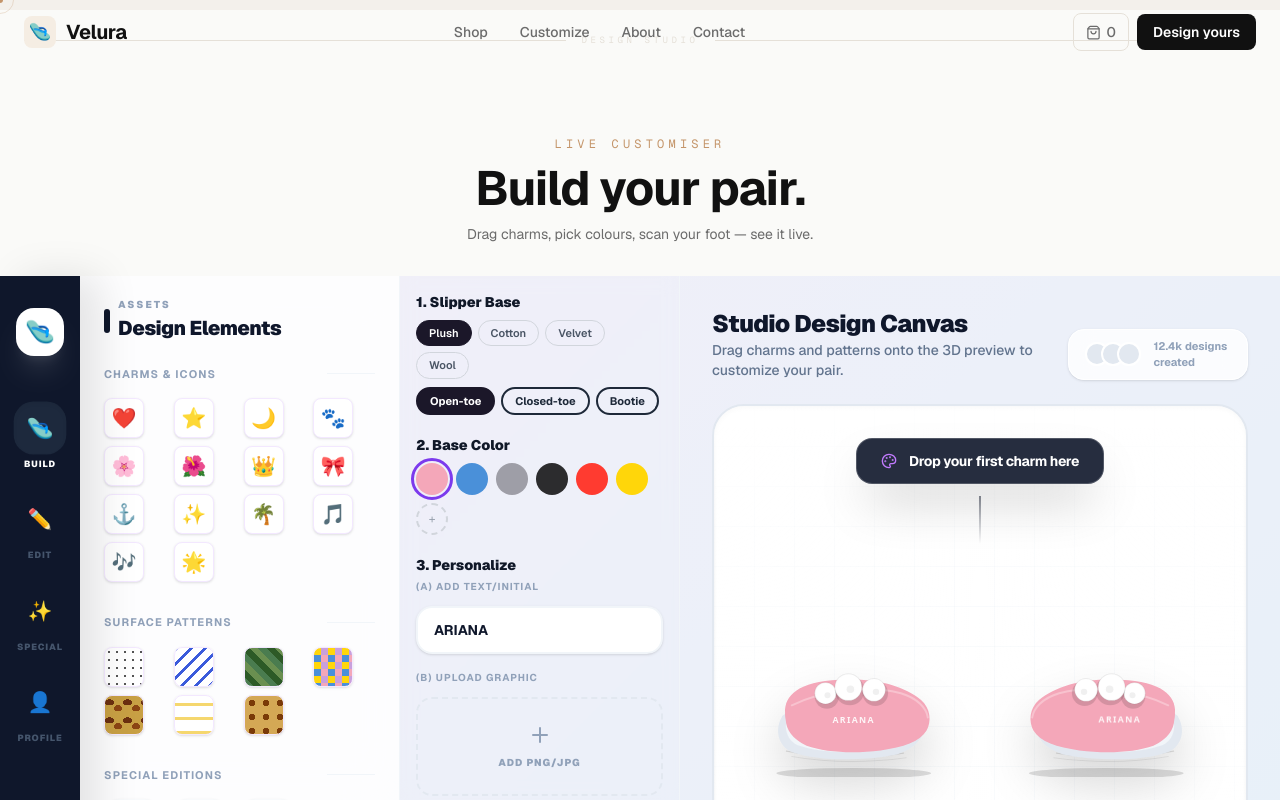
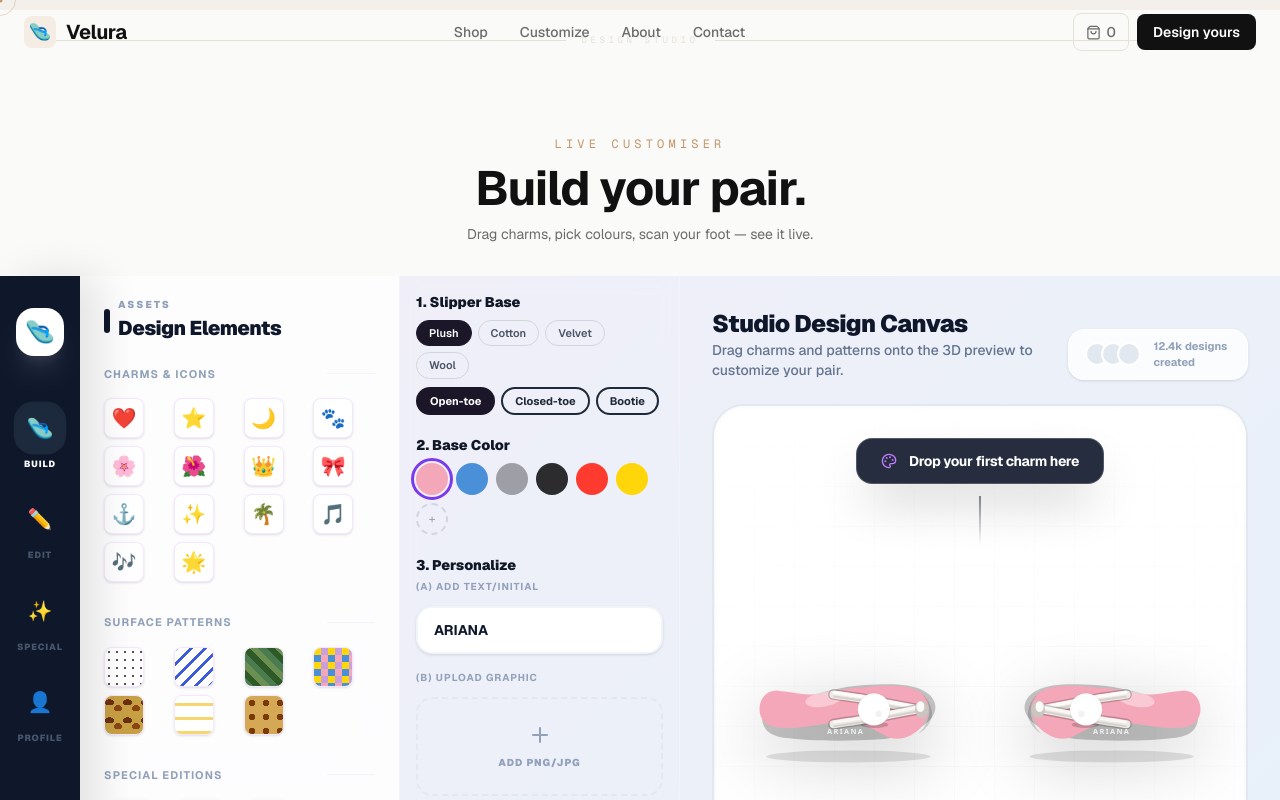
Before and after one commit to wrteam-jensi/footer, a Next.js app: page / in a window 1280 px wide. Both pictures are taken after a click on the button "Open-toe". Shown: the part 1882-2682 px from the top of the page. Built offline with nearby package versions, Linux system fonts and the light colour scheme.

Commit message:
feat: improve custom cursor aesthetics with layered motion effects and refactor slipper SVG styling

```diff
--- a/src/components/CustomCursor.tsx
+++ b/src/components/CustomCursor.tsx
@@ -1,7 +1,6 @@
 'use client';
 
 import { useEffect, useState } from 'react';
-
 import { motion, useMotionValue, useSpring } from 'framer-motion';
 
 export default function CustomCursor() {
@@ -9,17 +8,18 @@ export default function CustomCursor() {
   const [clicked, setClicked] = useState(false);
   const [visible, setVisible] = useState(false);
 
-  const mx = useMotionValue(-100);
-  const my = useMotionValue(-100);
+  const mx = useMotionValue(-200);
+  const my = useMotionValue(-200);
 
-  const spring = { damping: 28, stiffness: 220, mass: 0.5 };
-  const x = useSpring(mx, spring);
-  const y = useSpring(my, spring);
+  // Outer ring — lags behind
+  const outerSpring = { damping: 20, stiffness: 120, mass: 0.9 };
+  const ox = useSpring(mx, outerSpring);
+  const oy = useSpring(my, outerSpring);
 
-  // Ring lags a little more for nice effect
-  const ringSpring = { damping: 22, stiffness: 140, mass: 0.8 };
-  const rx = useSpring(mx, ringSpring);
-  const ry = useSpring(my, ringSpring);
+  // Inner dot — snappy
+  const innerSpring = { damping: 30, stiffness: 300, mass: 0.4 };
+  const ix = useSpring(mx, innerSpring);
+  const iy = useSpring(my, innerSpring);
 
   useEffect(() => {
     const onMove = (e: MouseEvent) => {
@@ -27,7 +27,6 @@ export default function CustomCursor() {
       my.set(e.clientY);
       if (!visible) setVisible(true);
     };
-
     const onOver = (e: MouseEvent) => {
       const t = e.target as HTMLElement;
       setHovered(
@@ -36,24 +35,23 @@ export default function CustomCursor() {
         !!t.getAttribute('data-cursor-hover')
       );
     };
-
-    const onDown = () => setClicked(true);
-    const onUp   = () => setClicked(false);
+    const onDown  = () => setClicked(true);
+    const onUp    = () => setClicked(false);
     const onLeave = () => setVisible(false);
     const onEnter = () => setVisible(true);
 
-    window.addEventListener('mousemove',  onMove);
-    window.addEventListener('mouseover',  onOver);
-    window.addEventListener('mousedown',  onDown);
-    window.addEventListener('mouseup',    onUp);
-    document.addEventListener('mouseleave', onLeave);
-    document.addEventListener('mouseenter', onEnter);
+    window.addEventListener('mousemove',     onMove);
+    window.addEventListener('mouseover',     onOver);
+    window.addEventListener('mousedown',     onDown);
+    window.addEventListener('mouseup',       onUp);
+    document.addEventListener('mouseleave',  onLeave);
+    document.addEventListener('mouseenter',  onEnter);
 
     return () => {
-      window.removeEventListener('mousemove',  onMove);
-      window.removeEventListener('mouseover',  onOver);
-      window.removeEventListener('mousedown',  onDown);
-      window.removeEventListener('mouseup',    onUp);
+      window.removeEventListener('mousemove',    onMove);
+      window.removeEventListener('mouseover',    onOver);
+      window.removeEventListener('mousedown',    onDown);
+      window.removeEventListener('mouseup',      onUp);
       document.removeEventListener('mouseleave', onLeave);
       document.removeEventListener('mouseenter', onEnter);
     };
@@ -61,38 +59,42 @@ export default function CustomCursor() {
 
   return (
     <>
-      {/* Dot — fast, follows exactly */}
+      {/* Outer ring — follows with lag */}
       <motion.div
-        className="fixed top-0 left-0 pointer-events-none z-9999"
-        style={{ x, y, translateX: '-50%', translateY: '-50%' }}
+        className="fixed top-0 left-0 pointer-events-none z-9998"
+        style={{ x: ox, y: oy, translateX: '-50%', translateY: '-50%' }}
       >
         <motion.div
+          className="rounded-full"
           animate={{
-            width:  hovered ? 6 : clicked ? 4 : 6,
-            height: hovered ? 6 : clicked ? 4 : 6,
-            opacity: visible ? 1 : 0,
+            width:           hovered ? 48 : clicked ? 24 : 32,
+            height:          hovered ? 48 : clicked ? 24 : 32,
+            backgroundColor: hovered ? 'rgba(196,149,106,0.12)' : 'transparent',
+            borderColor:     hovered ? 'rgba(196,149,106,0.8)' : 'rgba(196,149,106,0.35)',
+            borderWidth:     hovered ? 1.5 : 1,
+            opacity:         visible ? 1 : 0,
+            scale:           clicked ? 0.85 : 1,
           }}
-          transition={{ type: 'spring', stiffness: 400, damping: 30 }}
-          className="rounded-full"
-          style={{ background: '#C4956A' }}
+          transition={{ type: 'spring', stiffness: 180, damping: 20 }}
+          style={{ border: '1px solid rgba(196,149,106,0.35)' }}
         />
       </motion.div>
 
-      {/* Ring — slower, lags behind */}
+      {/* Inner dot — sharp & fast */}
       <motion.div
-        className="fixed top-0 left-0 pointer-events-none z-9998"
-        style={{ x: rx, y: ry, translateX: '-50%', translateY: '-50%' }}
+        className="fixed top-0 left-0 pointer-events-none z-9999"
+        style={{ x: ix, y: iy, translateX: '-50%', translateY: '-50%' }}
       >
         <motion.div
+          className="rounded-full"
           animate={{
-            width:   hovered ? 40 : clicked ? 20 : 28,
-            height:  hovered ? 40 : clicked ? 20 : 28,
-            opacity: visible ? (hovered ? 0.5 : 0.25) : 0,
-            borderColor: hovered ? '#C4956A' : '#C4956A',
+            width:           hovered ? 5 : clicked ? 3 : 5,
+            height:          hovered ? 5 : clicked ? 3 : 5,
+            backgroundColor: '#C4956A',
+            opacity:         visible ? (hovered ? 0.6 : 1) : 0,
+            scale:           clicked ? 0.6 : 1,
           }}
-          transition={{ type: 'spring', stiffness: 200, damping: 24 }}
-          className="rounded-full border"
-          style={{ borderColor: '#C4956A' }}
+          transition={{ type: 'spring', stiffness: 500, damping: 35 }}
         />
       </motion.div>
     </>
--- a/src/components/SlipperCustomizer.tsx
+++ b/src/components/SlipperCustomizer.tsx
@@ -83,119 +83,148 @@ function SlipperSVG({ color, flip = false, text = '', embellishment = 'Pom Pom'
 }) {
   const uid = flip ? 'r' : 'l';
 
+  // Top-down view — left foot, toe RIGHT
+  // Real footprint: wide at ball, NARROWS at arch, medium heel
+  const sole = 'M 52 73 C 34 68 20 82 20 100 C 20 118 34 128 52 127 C 75 130 108 122 140 118 C 165 114 186 128 212 142 C 234 148 256 136 266 118 C 274 104 272 86 263 78 C 253 68 234 64 210 65 C 188 66 165 68 148 70 C 132 72 118 76 100 78 C 84 78 66 74 52 73 Z';
+
   return (
     <svg viewBox="0 0 300 200" xmlns="http://www.w3.org/2000/svg"
-      className="drop-shadow-2xl transition-all duration-700 ease-out"
-      style={{ transform: flip ? 'scaleX(-1)' : undefined, width: '100%', height: '100%' }}>
+      style={{ transform: flip ? 'scaleX(-1)' : undefined, width: '100%', height: '100%',
+               filter: 'drop-shadow(0 20px 36px rgba(0,0,0,0.24))' }}>
       <defs>
-        <linearGradient id={`sole-g-${uid}`} x1="0" y1="0" x2="0" y2="1">
-          <stop offset="0%" stopColor="#9ca3af" />
-          <stop offset="100%" stopColor="#374151" />
+        {/* Dome radial — bright top-left, dark bottom-right edges */}
+        <radialGradient id={`rg-${uid}`} cx="36%" cy="30%" r="74%" fx="30%" fy="24%">
+          <stop offset="0%"   stopColor="white" stopOpacity="0.52" />
+          <stop offset="38%"  stopColor="white" stopOpacity="0.04" />
+          <stop offset="100%" stopColor="black" stopOpacity="0.30" />
+        </radialGradient>
+        {/* Bottom-edge darkening */}
+        <linearGradient id={`be-${uid}`} x1="0" y1="0" x2="0" y2="1">
+          <stop offset="50%"  stopColor="transparent" />
+          <stop offset="100%" stopColor="rgba(0,0,0,0.28)" />
         </linearGradient>
-        <radialGradient id={`upper-light-${uid}`} cx="32%" cy="28%" r="70%">
-          <stop offset="0%" stopColor="white" stopOpacity="0.5" />
-          <stop offset="100%" stopColor="black" stopOpacity="0.12" />
+        {/* Specular glow */}
+        <radialGradient id={`sg-${uid}`} cx="50%" cy="50%" r="50%">
+          <stop offset="0%"   stopColor="white" stopOpacity="0.88" />
+          <stop offset="100%" stopColor="white" stopOpacity="0"    />
         </radialGradient>
-        <filter id={`dshadow-${uid}`} x="-15%" y="-15%" width="130%" height="140%">
-          <feDropShadow dx="0" dy="8" stdDeviation="8" floodColor="#000" floodOpacity="0.2"/>
-        </filter>
       </defs>
 
-      {/* Floor shadow */}
-      <ellipse cx="160" cy="195" rx="115" ry="8" fill="black" opacity="0.13"/>
+      {/* Ground shadow */}
+      <ellipse cx="152" cy="170" rx="122" ry="9" fill="rgba(0,0,0,0.11)" />
 
-      {/* Sole — foot-shaped: rounded heel left, tapered toe right */}
+      {/* Sole edge — slightly enlarged offset to show thickness from top-down */}
       <path
-        d="M 46 114 C 33 132 37 162 62 172 C 100 184 170 186 228 174 C 255 166 275 146 275 118 C 275 90 255 72 228 70 C 200 66 165 64 134 70 C 102 76 68 90 52 106 C 47 110 46 112 46 114 Z"
-        fill={`url(#sole-g-${uid})`}
-        filter={`url(#dshadow-${uid})`}
+        d="M 54 94 C 36 87 22 100 24 116 C 26 134 42 142 64 143 C 96 147 150 148 206 144 C 238 140 264 128 276 112 C 287 97 280 80 263 72 C 247 63 222 62 194 63 C 164 63 134 69 108 76 C 80 83 64 89 54 94 Z"
+        fill="rgba(0,0,0,0.22)"
       />
 
-      {/* Sole tread grooves */}
-      <path d="M 60 162 Q 145 178 234 165" stroke="rgba(0,0,0,0.12)" strokeWidth="2" fill="none" strokeLinecap="round"/>
-      <path d="M 68 170 Q 148 184 238 172" stroke="rgba(0,0,0,0.07)" strokeWidth="1.5" fill="none" strokeLinecap="round"/>
+      {/* === MAIN SOLE SURFACE === */}
+      <path d={sole} fill={color} />
 
-      {/* Footbed (insole surface) */}
+      {/* Dome shading pass */}
+      <path d={sole} fill={`url(#rg-${uid})`} />
+
+      {/* Bottom-edge darkening */}
+      <path d={sole} fill={`url(#be-${uid})`} />
+
+      {/* Primary specular — large soft gloss spot */}
+      <ellipse cx="130" cy="92" rx="60" ry="24"
+        fill={`url(#sg-${uid})`} opacity="0.48"
+        transform="rotate(-10 130 92)" />
+
+      {/* Secondary specular — tight bright peak */}
+      <ellipse cx="116" cy="85" rx="28" ry="11"
+        fill="white" opacity="0.38"
+        transform="rotate(-10 116 85)" />
+
+      {/* Right-side shadow (shadow opposite light source) */}
       <path
-        d="M 53 112 C 43 128 46 155 70 164 C 105 176 168 178 224 167 C 250 159 267 142 267 117 C 267 92 250 78 225 76 C 198 72 165 71 136 76 C 106 81 74 93 58 107 C 53 110 53 111 53 112 Z"
-        fill="#e2e8f0"
-      />
-      <path
-        d="M 63 110 C 56 122 58 144 76 153 C 108 165 166 167 218 157 C 242 150 257 134 255 112 C 252 92 237 80 214 79 C 190 75 162 74 136 79 C 109 83 82 93 68 106 Z"
-        fill="#f1f5f9"
+        d="M 255 72 C 270 82 278 96 276 112 C 272 124 264 132 256 136 C 266 128 274 112 272 98 C 270 84 260 74 248 68 Z"
+        fill="rgba(0,0,0,0.16)"
       />
 
-      {/* Upper — main colored slipper body */}
-      <path
-        d="M 58 105 C 57 79 78 59 138 56 C 190 53 234 64 260 86 C 274 98 276 118 268 132 C 258 148 234 157 200 161 C 160 166 118 164 90 154 C 68 144 60 130 59 116 C 58 111 58 108 58 105 Z"
-        fill={color}
-      />
-      <path
-        d="M 58 105 C 57 79 78 59 138 56 C 190 53 234 64 260 86 C 274 98 276 118 268 132 C 258 148 234 157 200 161 C 160 166 118 164 90 154 C 68 144 60 130 59 116 C 58 111 58 108 58 105 Z"
-        fill={`url(#upper-light-${uid})`}
-      />
+      {/* === Y-STRAP — both arms start from SAME toe-post point === */}
+      {/* Upper arm: toe-post → upper side of foot */}
+      <path d="M 258 100 C 232 96 204 90 172 84 C 158 82 143 80 130 78"
+        stroke="rgba(0,0,0,0.22)" strokeWidth="16" fill="none" strokeLinecap="round"/>
+      <path d="M 258 100 C 232 96 204 90 172 84 C 158 82 143 80 130 78"
+        stroke="#ede9e4" strokeWidth="12" fill="none" strokeLinecap="round"/>
+      <path d="M 256 97 C 230 93 203 87 172 81 C 158 79 143 77 131 75"
+        stroke="white" strokeWidth="5" fill="none" strokeLinecap="round" opacity="0.82"/>
+      <path d="M 256 103 C 230 99 204 93 172 87 C 158 85 143 83 131 81"
+        stroke="rgba(0,0,0,0.10)" strokeWidth="3" fill="none" strokeLinecap="round"/>
 
-      {/* Specular highlight along top edge */}
-      <path
-        d="M 68 94 C 108 74 172 62 230 76 C 254 83 268 98 270 112"
-        stroke="white" strokeWidth="3" fill="none" strokeLinecap="round" opacity="0.3"
-      />
+      {/* Lower arm: toe-post → lower side of foot */}
+      <path d="M 258 100 C 232 104 204 110 172 116 C 158 118 143 120 130 122"
+        stroke="rgba(0,0,0,0.22)" strokeWidth="16" fill="none" strokeLinecap="round"/>
+      <path d="M 258 100 C 232 104 204 110 172 116 C 158 118 143 120 130 122"
+        stroke="#ede9e4" strokeWidth="12" fill="none" strokeLinecap="round"/>
+      <path d="M 256 97 C 230 101 204 107 172 113 C 158 115 143 117 131 119"
+        stroke="white" strokeWidth="4" fill="none" strokeLinecap="round" opacity="0.70"/>
+      <path d="M 256 103 C 230 107 204 113 172 119 C 158 121 143 123 131 125"
+        stroke="rgba(0,0,0,0.10)" strokeWidth="3" fill="none" strokeLinecap="round"/>
 
-      {/* Embellishments */}
+      {/* Thong post (oval peg between toes) */}
+      <ellipse cx="261" cy="100" rx="10" ry="13" fill="#cac5be"/>
+      <ellipse cx="259" cy="96"  rx="6"  ry="8"  fill="white" opacity="0.92"/>
+
+      {/* === EMBELLISHMENTS === */}
+      {/* Embellishments sit on the strap Y-junction area */}
       {embellishment === 'Pom Pom' && (
-        <g className="animate-pulse">
-          {[
-            { cx: 118, cy: 76, r: 16 },
-            { cx: 152, cy: 67, r: 20 },
-            { cx: 190, cy: 71, r: 17 },
-          ].map((p, i) => (
+        <g>
+          {[{ cx: 190, cy: 100, r: 24 }].map((p, i) => (
             <g key={i}>
-              <circle cx={p.cx + 2} cy={p.cy + 5} r={p.r + 2} fill="rgba(0,0,0,0.13)" />
-              <circle cx={p.cx} cy={p.cy} r={p.r} fill="white" />
-              <circle cx={p.cx - 4} cy={p.cy - 4} r={p.r * 0.38} fill="rgba(255,255,255,0.7)" />
-              <circle cx={p.cx + 3} cy={p.cy + 3} r={p.r * 0.28} fill="rgba(0,0,0,0.06)" />
-              <circle cx={p.cx} cy={p.cy} r={p.r} fill="none" stroke="rgba(0,0,0,0.07)" strokeWidth="1.5" />
+              <ellipse cx={p.cx + 1} cy={p.cy + p.r - 1} rx={p.r * 0.85} ry={p.r * 0.20} fill="rgba(0,0,0,0.18)"/>
+              <circle cx={p.cx} cy={p.cy} r={p.r} fill="white"/>
+              <circle cx={p.cx} cy={p.cy} r={p.r} fill="none" stroke="rgba(0,0,0,0.06)" strokeWidth="1.5"/>
+              <ellipse cx={p.cx-7} cy={p.cy-8} rx={p.r*0.44} ry={p.r*0.30} fill="white" opacity="0.85" transform={`rotate(-30 ${p.cx-7} ${p.cy-8})`}/>
+              <circle cx={p.cx+7} cy={p.cy+7} r={p.r*0.20} fill="rgba(0,0,0,0.05)"/>
             </g>
           ))}
         </g>
       )}
 
       {embellishment === 'Bow' && (
-        <g transform="translate(152, 70)">
-          <path d="M 0 0 C -6 -16 -26 -16 -26 -5 C -26 5 -8 5 0 0 Z" fill="white" opacity="0.95"/>
-          <path d="M 0 0 C 6 -16 26 -16 26 -5 C 26 5 8 5 0 0 Z" fill="white" opacity="0.95"/>
-          <path d="M 0 0 C -6 16 -26 16 -26 5 C -26 -5 -8 -4 0 0 Z" fill="white" opacity="0.82"/>
-          <path d="M 0 0 C 6 16 26 16 26 5 C 26 -5 8 -4 0 0 Z" fill="white" opacity="0.82"/>
-          <circle cx="0" cy="0" r="6" fill="white"/>
+        <g transform="translate(190, 100) scale(1.2)">
+          <path d="M 0 0 C -5 -16 -28 -15 -28 -4 C -28 7 -8 7 0 0 Z" fill="white" opacity="0.95"/>
+          <path d="M 0 0 C 5 -16 28 -15 28 -4 C 28 7 8 7 0 0 Z"  fill="white" opacity="0.95"/>
+          <path d="M 0 0 C -5 16 -28 15 -28 4 C -28 -7 -8 -6 0 0 Z" fill="rgba(255,255,255,0.82)"/>
+          <path d="M 0 0 C 5 16 28 15 28 4 C 28 -7 8 -6 0 0 Z"  fill="rgba(255,255,255,0.82)"/>
+          <circle cx="0" cy="0" r="7" fill="white"/>
+          <circle cx="-2" cy="-2" r="3" fill="white" opacity="0.9"/>
         </g>
       )}
 
       {embellishment === 'Heart' && (
-        <g transform="translate(152, 70) scale(2.5)">
-          <path d="M 0 4 C -2 8 -13 5 -13 -2 C -13 -9 -7 -11 0 -5 C 7 -11 13 -9 13 -2 C 13 5 2 8 0 4 Z" fill="white" opacity="0.95"/>
+        <g transform="translate(190, 100) scale(2.8)">
+          <path d="M 0 4.5 C -2 9 -14 6 -14 -2 C -14 -9 -7 -12 0 -5.5 C 7 -12 14 -9 14 -2 C 14 6 2 9 0 4.5 Z" fill="white" opacity="0.95"/>
+          <path d="M -4 -4 C -2 -9 2 -9 4 -6" stroke="white" strokeWidth="1.5" fill="none" opacity="0.6"/>
         </g>
       )}
 
       {embellishment === 'Rhinestone' && (
         <g>
           {[
-            {x:120,y:73},{x:146,y:63},{x:174,y:66},{x:200,y:75},
-            {x:133,y:89},{x:160,y:81},{x:186,y:87},{x:107,y:86},
+            {x:150,y:88},{x:175,y:80},{x:200,y:82},{x:222,y:91},
+            {x:160,y:106},{x:185,y:100},{x:210,y:108},{x:135,y:100},
           ].map((p, i) => (
             <g key={i}>
-              <circle cx={p.x} cy={p.y} r={5} fill="white" opacity="0.9"/>
-              <circle cx={p.x-1} cy={p.y-1} r={2} fill="white"/>
-              <circle cx={p.x} cy={p.y} r={5} fill="none" stroke="rgba(180,200,255,0.6)" strokeWidth="0.5"/>
+              <circle cx={p.x} cy={p.y} r={5.5} fill="white" opacity="0.88"/>
+              <ellipse cx={p.x-1.5} cy={p.y-1.5} rx={2.2} ry={1.5} fill="white" opacity="0.95"/>
+              <circle cx={p.x} cy={p.y} r={5.5} fill="none" stroke="rgba(200,215,255,0.5)" strokeWidth="0.5"/>
+              <line x1={p.x} y1={p.y-8} x2={p.x} y2={p.y+8} stroke="white" strokeWidth="0.6" opacity="0.45"/>
+              <line x1={p.x-8} y1={p.y} x2={p.x+8} y2={p.y} stroke="white" strokeWidth="0.6" opacity="0.45"/>
             </g>
           ))}
         </g>
       )}
 
-      {/* Personalized text */}
+      {/* Text */}
       {text && (
         <g transform={flip ? 'translate(300,0) scale(-1,1)' : undefined}>
-          <text x="160" y="120" textAnchor="middle" fontSize="13" fontWeight="900"
-            fill="white" opacity="0.9"
+          <text x="148" y="136" textAnchor="middle" fontSize="11" fontWeight="700"
+            fill="white" opacity="0.80"
             style={{ fontFamily: 'system-ui, sans-serif', letterSpacing: '2px' }}
           >{text.toUpperCase()}</text>
         </g>
```
